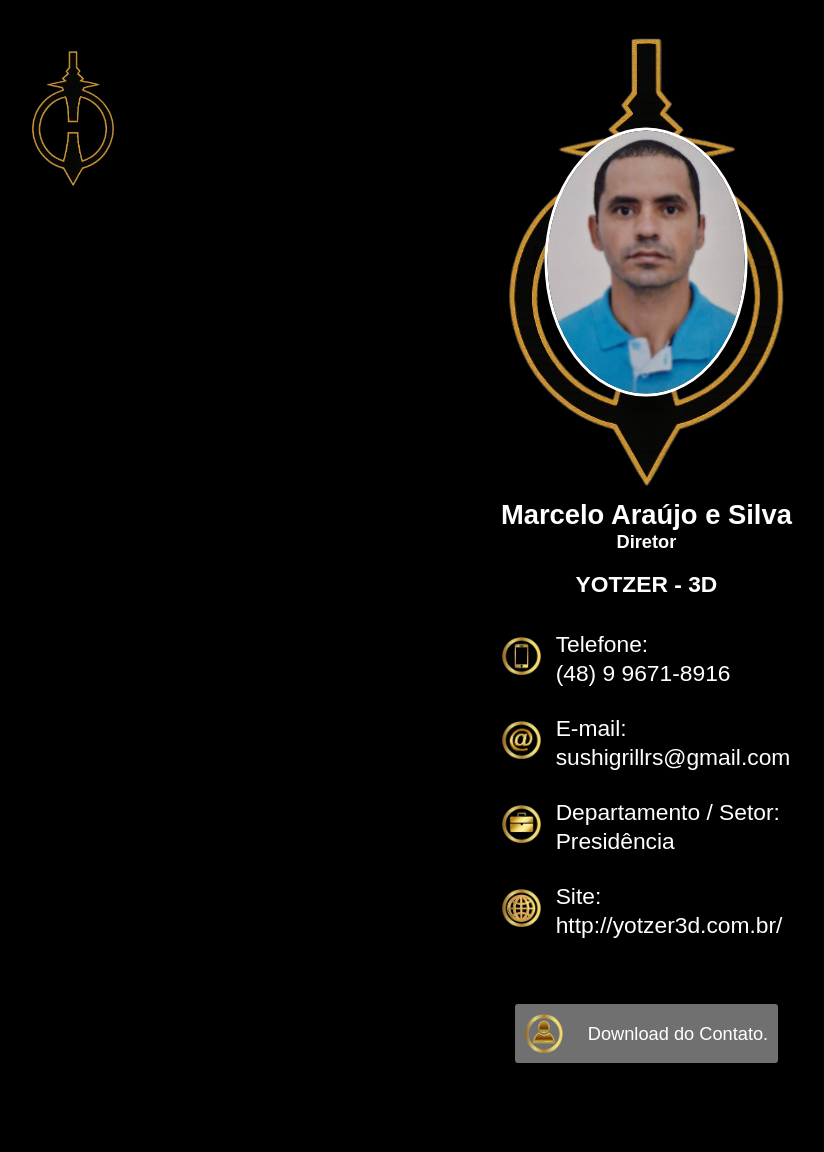
After one commit to hbvtec/signatures, a PHP site: page /pages/Marcelo.html in a window 1280 px wide. The commit adds this page. Shown: the whole page, without its empty margins (32-856 px from the left). Run offline with PHP 8.4, Linux system fonts and the light colour scheme.

Commit message:
20251002
Criação das páginas estáticas. Helton e Marcelo.

```diff
--- a/assets/css/vcard.css
+++ b/assets/css/vcard.css
@@ -48,7 +48,7 @@
 .NossaLogo {
 	position: absolute;
 	top: 1vw;	/* distância do topo */
-	left: 1vw;	/* distância da esquerda */
+	left: 2vw;	/* distância da esquerda */
 	height: 30%;	/* ajuste o tamanho */
 	width: auto;
 	z-index: 0;	/* acima da marca d’água, mas abaixo do avatar se quiser */
--- /dev/null
+++ b/pages/Marcelo.html
@@ -0,0 +1,84 @@
+<!DOCTYPE html>
+<html lang="pt-br">
+<head>
+  <meta charset="UTF-8" />
+  <meta name="viewport" content="width=device-width, initial-scale=1.0" />
+  <link rel="stylesheet" type="text/css" href="../assets/css/vcard.css" />
+  <title>Meus dados de Contato</title>
+</head>
+<body>
+	<!--
+		@Autor : HeltonBValim - YOTZER3D
+		Para exibição de contatos personalizados
+		Modelo padrão .php
+	-->
+<div class="conteudo bg-none">
+	<header id="topo" class="bg-none">
+		<img class="marcadagua" src="../assets/imgs/Yotzer/LogoYotzer.fw.png" alt="Logo do Cliente.">
+		<img class="FotoCliente" src="../assets/imgs/Yotzer/Marcelo_3x4.png" alt="Foto do Cliente.">
+		<img class="NossaLogo" src="../assets/imgs/Yotzer/LogoYotzer.fw.png" alt="Yotzer - Sua criação 3D.">
+	</header>
+	<aside class="bg-none">
+		<div id="NomeCliente" class="negrito centralizado">
+			<span class="fs12">Marcelo Araújo e Silva</span><br>
+			<span class="fs8">Diretor</span><br><br>
+			<span class="fs10 entrelinhas">YOTZER - 3D</span><br><br>
+		</div>
+	</aside>
+	<main class="bg-none">
+		<div id="Dados" class="fs10">
+			<table>
+				<tr>
+					<td rowspan="2">
+						<a href="tel:+5548996718916" class="tooltip">
+							<img src="../assets/imgs/icoTelefone.fw.png" alt="Ícone de telefone." class="icone">
+							<span class="tooltiptext fs8">Ligar para o contato.</span>
+						</a>
+					</td>
+					<td>Telefone:</td>
+				</tr>
+				<tr>
+					<td>(48) 9 9671-8916</td>
+				</tr>
+				<tr class="espaco"><td></td></tr>
+				<tr>
+					<td rowspan="2">
+						<a href="mailto:sushigrillrs@gmail.com?subject=Contato&body=Olá, gostaria de mais informações." class="tooltip">
+							<img src="../assets/imgs/icoEmail.fw.png" alt="Ícone de E-mail." class="icone">
+							<span class="tooltiptext fs8">Enviar e-mail para o contato.</span>
+						</a>
+					</td>
+					<td>E-mail:</td>
+				</tr>
+				<tr>
+					<td>sushigrillrs@gmail.com</td>
+				</tr>
+				<tr class="espaco"><td></td></tr>
+				<tr>
+					<td rowspan="2"><img src="../assets/imgs/icoEmpresa.fw.png" alt="Ícone de Empresa." class="icone"></td>
+					<td>Departamento / Setor:</td>
+				</tr>
+				<tr>
+					<td>Presidência</td>
+				</tr>
+				<tr class="espaco"><td></td></tr>
+				<tr>
+					<td rowspan="2"><img src="../assets/imgs/icoWeb.fw.png" alt="Ícone de Site." class="icone"></td>
+					<td>Site:</td>
+				</tr>
+				<tr>
+					<td>http://yotzer3d.com.br/</td>
+				</tr>
+			</table>
+		</div>
+	</main>
+	<footer class="bg-none">
+		<div id="download">
+			<a href="../vcfs/contato.vcf" download="contato.vcf" class="botao fs8">
+				<img src="../assets/imgs/icoContato.fw.png" alt="Ícone de Contato." class="icone"> Download do Contato.
+			</a>
+	</div>
+	</footer>
+</div>
+	</body>
+</html>
```
Also changed, not shown: pages/02555919775.html (added, +84 -0 lines), assets/imgs/Yotzer/Marcelo_3x4.png (renamed from assets/imgs/confianca/Marcelo_3x4.png).
